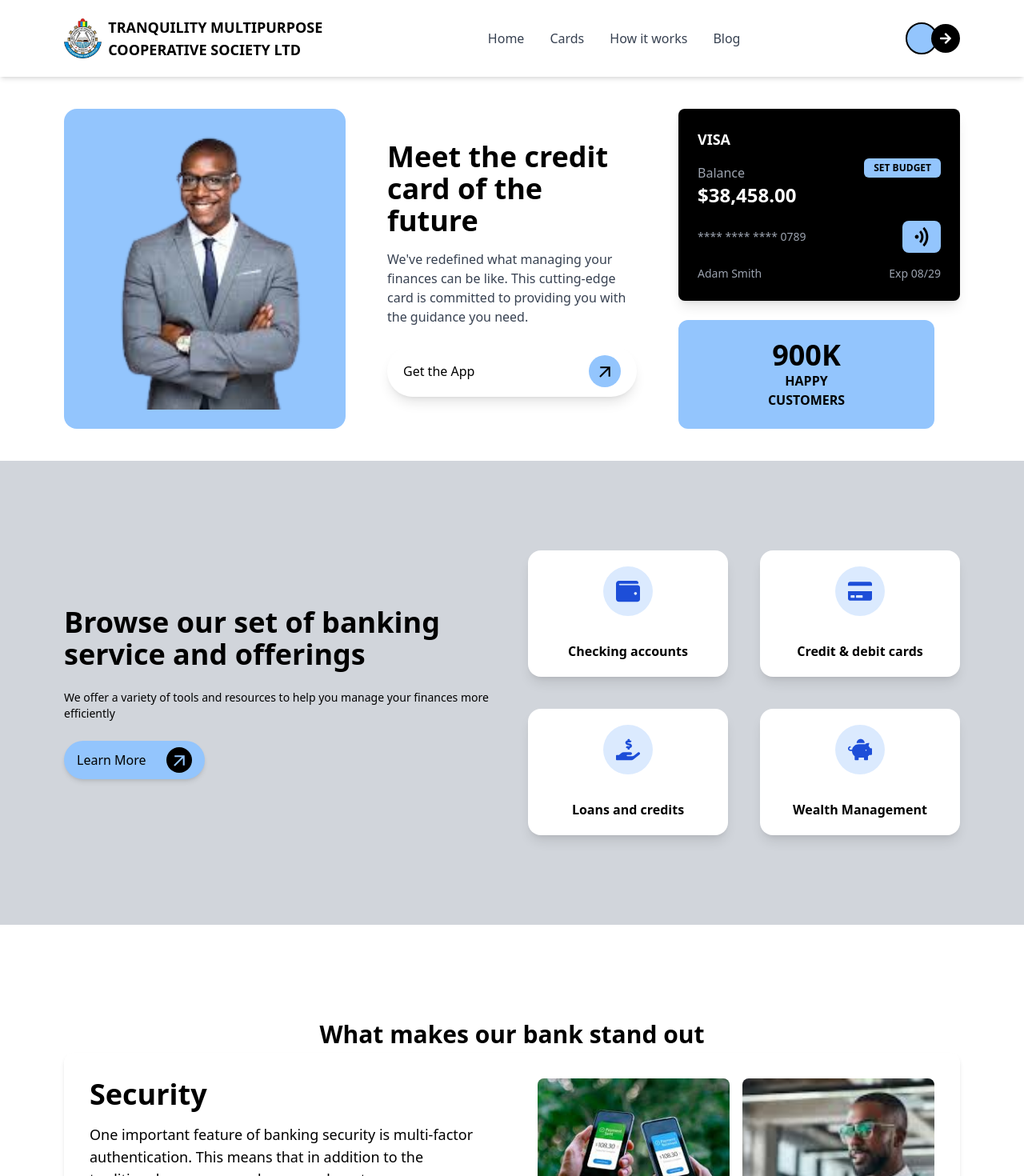
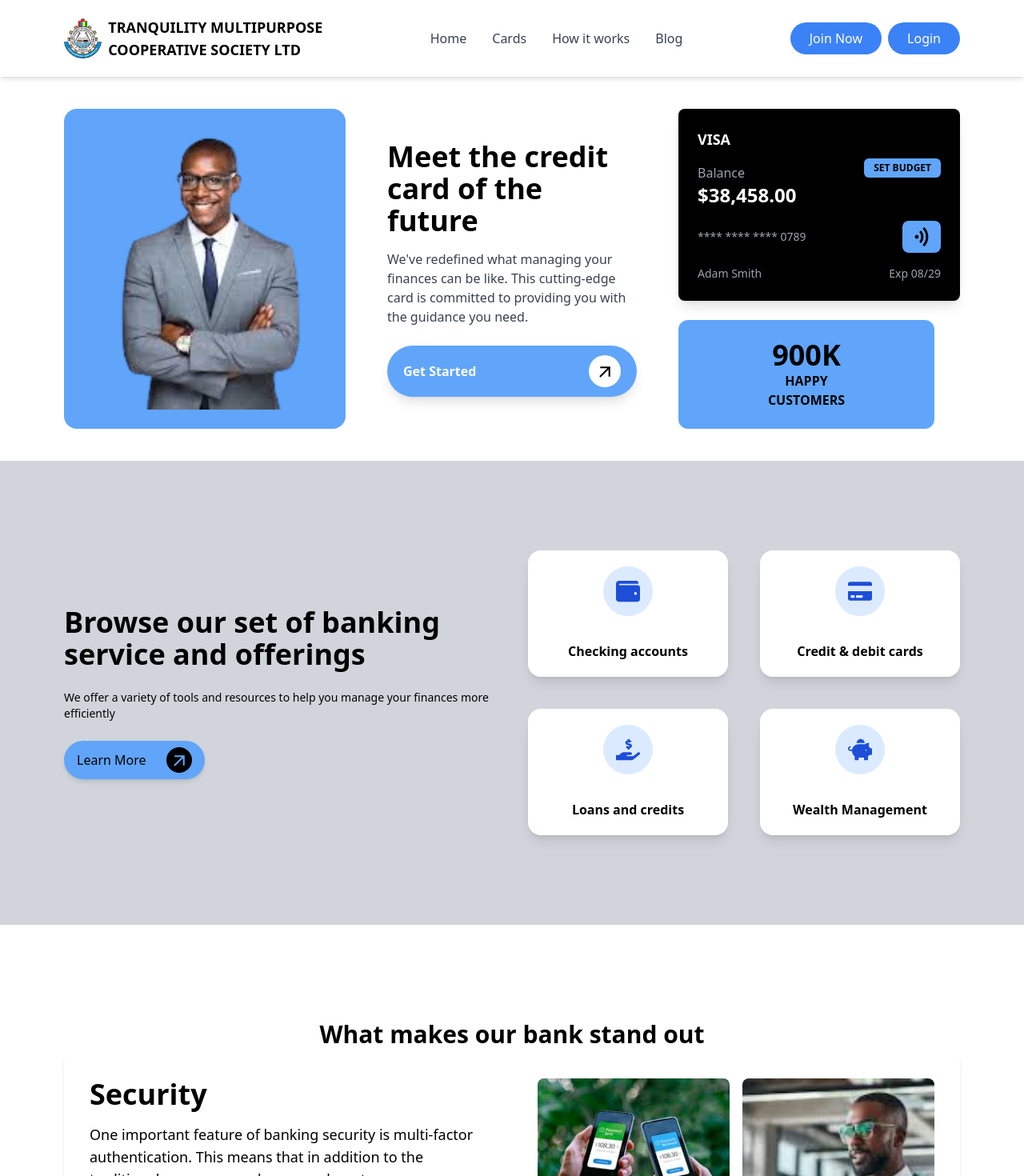
Before and after one commit to organism00/Lasustech-Coopertaive-React, a React (Create React App) app in the folder frontend/: page / in a window 1280 px wide. Shown: the top 1470 px of the page at 80% size. Built offline with nearby package versions, Linux system fonts and the light colour scheme.

Commit message:
adjustment to signup, login and landing page

```diff
--- a/frontend/src/Auth/Signup.jsx
+++ b/frontend/src/Auth/Signup.jsx
@@ -1,4 +1,6 @@
 import React from "react";
+import { Link } from "react-router-dom";
+
 import logo from "../Assets/logo.png";
 import man from "../Assets/man.jpeg";
 
@@ -64,11 +66,11 @@ const Signup = () => {
 
         <div className="flex lg:w-[450px] bg-white rounded-lg ">
           {/* Right Section */}
-          <div className="px-8 md:px-14 py-6">
+          <div className="px-8 md:px-14 py-10">
             <p className="text-2xl font-semibold">Let's get started</p>
 
             <form action="">
-              <div className="space-y-5 py-10">
+              <div className="space-y-2 py-6">
                 <div className="flex flex-row space-x-3">
                   <div>
                     <label
@@ -78,7 +80,7 @@ const Signup = () => {
                       First name
                     </label>
                     <input
-                      className="mt-1 block w-full border border-gray-300 rounded-md shadow-sm py-2 px-3 focus:outline-none focus:ring-blue-500 focus:border-blue-500 sm:text-sm"
+                      className="block w-full border border-gray-300 rounded-md shadow-sm py-2 px-3 focus:outline-none focus:ring-blue-500 focus:border-blue-500 sm:text-sm"
                       id="first-name"
                       name="first-name"
                       type="text"
@@ -93,7 +95,7 @@ const Signup = () => {
                       Last name
                     </label>
                     <input
-                      className="mt-1 block w-full border border-gray-300 rounded-md shadow-sm py-2 px-3 focus:outline-none focus:ring-blue-500 focus:border-blue-500 sm:text-sm"
+                      className="block w-full border border-gray-300 rounded-md shadow-sm py-2 px-3 focus:outline-none focus:ring-blue-500 focus:border-blue-500 sm:text-sm"
                       id="last-name"
                       name="last-name"
                       type="text"
@@ -128,7 +130,7 @@ const Signup = () => {
                       Country of Residence
                     </label>
                     <input
-                      className="mt-1 block w-full border border-gray-300 rounded-md shadow-sm py-2 px-3 focus:outline-none focus:ring-blue-500 focus:border-blue-500 sm:text-sm"
+                      className="block w-full border border-gray-300 rounded-md shadow-sm py-2 px-3 focus:outline-none focus:ring-blue-500 focus:border-blue-500 sm:text-sm"
                       id="country"
                       name="country"
                       type="text"
@@ -143,7 +145,7 @@ const Signup = () => {
                       State
                     </label>
                     <input
-                      className="mt-1 block w-full border border-gray-300 rounded-md shadow-sm py-2 px-3 focus:outline-none focus:ring-blue-500 focus:border-blue-500 sm:text-sm"
+                      className="block w-full border border-gray-300 rounded-md shadow-sm py-2 px-3 focus:outline-none focus:ring-blue-500 focus:border-blue-500 sm:text-sm"
                       id="state"
                       name="state"
                       type="text"
@@ -160,7 +162,7 @@ const Signup = () => {
                     Phone number
                   </label>
                   <input
-                    className="mt-1 block w-full border border-gray-300 rounded-md shadow-sm py-2 px-3 focus:outline-none focus:ring-blue-500 focus:border-blue-500 sm:text-sm"
+                    className="block w-full border border-gray-300 rounded-md shadow-sm py-2 px-3 focus:outline-none focus:ring-blue-500 focus:border-blue-500 sm:text-sm"
                     id="phone"
                     name="phone"
                     type="number"
@@ -176,7 +178,7 @@ const Signup = () => {
                     Password
                   </label>
                   <input
-                    className="mt-1 block w-full border border-gray-300 rounded-md shadow-sm py-2 px-3 focus:outline-none focus:ring-blue-500 focus:border-blue-500 sm:text-sm"
+                    className="block w-full border border-gray-300 rounded-md shadow-sm py-2 px-3 focus:outline-none focus:ring-blue-500 focus:border-blue-500 sm:text-sm"
                     id="password"
                     name="password"
                     type="password"
@@ -185,11 +187,17 @@ const Signup = () => {
                   />
                 </div>
               </div>
+              <button type="submit" className="bg-blue-400 rounded-md flex items-center justify-center w-full text-white p-1">
+                GET STARTED
+              </button>
             </form>
 
-            <div className="bg-blue-400 rounded-md flex items-center justify-center text-lg text-white p-1">
-              GET STARTED
-            </div>
+            <p className="text-center text-sm text-gray-500 mt-4">
+              Already have an account?{" "}
+              <Link to="/login" className="text-blue-500 font-medium">
+                Login
+              </Link>
+            </p>
           </div>
         </div>
       </div>
--- a/frontend/src/Components/Navbar.jsx
+++ b/frontend/src/Components/Navbar.jsx
@@ -1,7 +1,5 @@
 import React from 'react';
 import { Link } from 'react-router-dom';
-
-import { FaArrowRight } from "react-icons/fa";
 
 import logo from '../Assets/logo.png'
 
@@ -31,11 +29,20 @@ function Navbar() {
               Blog
             </Link>
           </div>
-          <div className="hidden lg:flex justify-center items-center mt-3 md:mt-0">
-            <div className="bg-blue-300 h-10 w-10 border-black border-2 rounded-full"></div>
-            <div className="bg-black h-9 w-9 rounded-full p-1 -ml-2 flex justify-center items-center ">
-              <FaArrowRight className='text-white'/>
-            </div>
+
+          <div className="hidden lg:flex justify-center items-center gap-2 ">
+            <Link
+              to="/signup"
+              className="bg-blue-500 hover:bg-blue-700 text-white py-2 px-6 rounded-full flex items-center"
+            >
+              Join Now
+            </Link>
+            <Link
+              to="/login"
+              className="bg-blue-500 hover:bg-blue-700 text-white py-2 px-6 rounded-full flex items-center"
+            >
+              Login
+            </Link>
           </div>
         </div>
       </header>
--- a/frontend/src/Pages/LandingPage.jsx
+++ b/frontend/src/Pages/LandingPage.jsx
@@ -1,7 +1,7 @@
 import React from "react";
 import Navbar from "../Components/Navbar";
 import Footer from "../Components/Footer";
-// import { Link } from "react-router-dom";
+import { Link } from "react-router-dom";
 import {
   FaChevronRight,
   FaWifi,
@@ -37,7 +37,7 @@ const LandingPage = () => {
         {/* Meet the credit card of the future */}
         <div class="mx-4 md:mx-6 lg:mx-20 my-10 grid md:grid-cols-2 lg:grid-cols-3 gap-8">
           {/* <!-- Image Section --> */}
-          <div class="bg-blue-300 w-full max-w-md mx-auto p-6 rounded-2xl">
+          <div class="bg-blue-400 w-full max-w-md mx-auto p-6 rounded-2xl">
             <img
               src={smiling}
               alt="Smiling person"
@@ -56,12 +56,12 @@ const LandingPage = () => {
               you need.
             </p>
             <div class="mt-6">
-              <button class="bg-white rounded-full shadow-lg w-full py-3 px-5 text-left flex items-center justify-between hover:bg-blue-100 transition-all duration-300">
-                <span>Get the App</span>
-                <div class="bg-blue-300 flex items-center justify-center h-10 w-10 rounded-full">
+              <Link to="/signup" className="bg-blue-400 rounded-full shadow-lg w-full py-3 px-5 text-left flex items-center justify-between hover:bg-black transition-all duration-300">
+                <span className="text-white font-semibold">Get Started</span>
+                <div class="bg-white flex items-center justify-center h-10 w-10 rounded-full">
                   <MdArrowOutward className="text-[25px]" />
                 </div>
-              </button>
+              </Link>
             </div>
           </div>
 
@@ -75,13 +75,13 @@ const LandingPage = () => {
                   <p class="text-gray-400">Balance</p>
                   <p class="text-2xl font-semibold">$38,458.00</p>
                 </div>
-                <button class="bg-blue-300 text-black text-xs font-semibold px-3 py-1 rounded-md">
+                <button class="bg-blue-400 text-black text-xs font-semibold px-3 py-1 rounded-md">
                   SET BUDGET
                 </button>
               </div>
               <div class="mt-4 flex justify-between items-center">
                 <p class="text-gray-400 text-sm">**** **** **** 0789</p>
-                <div class="bg-blue-300 w-12 h-10 flex items-center justify-center rounded-lg">
+                <div class="bg-blue-400 w-12 h-10 flex items-center justify-center rounded-lg">
                   <FaWifi className="text-2xl h-6 w-6 text-black rotate-90" />
                 </div>
               </div>
@@ -93,7 +93,7 @@ const LandingPage = () => {
 
             {/* <!-- Statistics Card --> */}
             <div class="w-full max-w-xs md:absolute md:-top-6 md:-right-[350px] lg:static ">
-              <div class="bg-blue-300 p-6 rounded-xl flex flex-col items-center text-center">
+              <div class="bg-blue-400 p-6 rounded-xl flex flex-col items-center text-center">
                 <h1 class="font-bold text-4xl text-black">900K</h1>
                 <p class="text-black font-bold">HAPPY</p>
                 <p class="text-black font-bold">CUSTOMERS</p>
@@ -115,10 +115,10 @@ const LandingPage = () => {
               </p>
 
               <div class="mt-3 ">
-                <button class="bg-blue-300 rounded-full shadow-md h-12 w-44 py-4 px-4 text-left flex items-center justify-between hover:bg-blue-500 transition-all duration-600">
+                <button class="bg-blue-400 rounded-full shadow-md h-12 w-44 py-4 px-4 text-left flex items-center justify-between hover:bg-blue-400 transition-all duration-600">
                   <span>Learn More</span>
                   <div class="bg-black flex items-center justify-center h-8 w-8 rounded-full">
-                    <MdArrowOutward className="text-[25px] text-blue-300" />
+                    <MdArrowOutward className="text-[25px] text-blue-400" />
                   </div>
                 </button>
               </div>
@@ -245,13 +245,13 @@ const LandingPage = () => {
               </p>
 
               <div className="flex flex-col sm:flex-row sm:space-x-4 space-y-4 sm:space-y-0">
-                <button className="bg-black hover:bg-blue-500 transition-all duration-300 text-white rounded-full shadow-lg py-2 px-4 flex items-center justify-center">
+                <button className="bg-black hover:bg-blue-400 transition-all duration-300 text-white rounded-full shadow-lg py-2 px-4 flex items-center justify-center">
                   <span className="mr-2 text-[12px]">Learn More</span>
-                  <div className="bg-blue-300 flex items-center justify-center h-6 w-6 rounded-full">
+                  <div className="bg-blue-400 flex items-center justify-center h-6 w-6 rounded-full">
                     <MdArrowOutward className="text-[16px] text-black" />
                   </div>
                 </button>
-                <button className="text-black px-6 py-2 flex items-center bg-blue-300 shadow-lg hover:bg-blue-500 transition-all duration-300 rounded-full">
+                <button className="text-black px-6 py-2 flex items-center bg-blue-400 shadow-lg hover:bg-blue-400 transition-all duration-300 rounded-full">
                   <span className="mr-2 text-[12px]">About Us</span>
                   <BsArrowRight className="text-[16px] font-medium" />
                 </button>
@@ -285,7 +285,7 @@ const LandingPage = () => {
             <span className="text-white font-bold text-lg">
               FOR SMALL BUSINESS
             </span>
-            <div className="bg-blue-300 flex items-center justify-center text-black rounded-full p-2">
+            <div className="bg-blue-400 flex items-center justify-center text-black rounded-full p-2">
               <FaChevronRight className="text-[18px]" />
             </div>
           </div>
@@ -300,7 +300,7 @@ const LandingPage = () => {
           />
           <div className="absolute bottom-0 left-0 right-0 bg-black bg-opacity-50 p-4 flex justify-between items-center">
             <span className="text-white font-bold text-lg">FOR STARTUPS</span>
-            <div className="bg-blue-300 flex items-center justify-center text-black rounded-full p-2">
+            <div className="bg-blue-400 flex items-center justify-center text-black rounded-full p-2">
               <FaChevronRight className="text-[18px]" />
             </div>
           </div>
@@ -317,7 +317,7 @@ const LandingPage = () => {
             <span className="text-white font-bold text-lg">
               BUSINESS ENTERPRISES
             </span>
-            <div className="bg-blue-300 flex items-center justify-center text-black rounded-full p-2">
+            <div className="bg-blue-400 flex items-center justify-center text-black rounded-full p-2">
               <FaChevronRight className="text-[18px]" />
             </div>
           </div>
```
Also changed, not shown: frontend/src/Auth/Login.jsx (+6 -7 lines).
